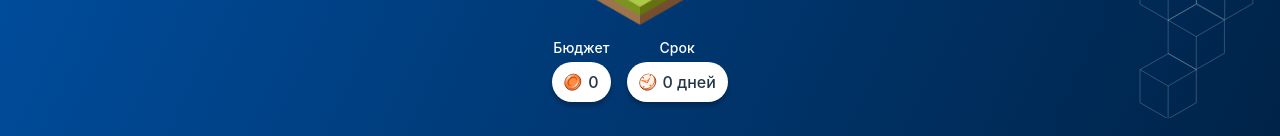
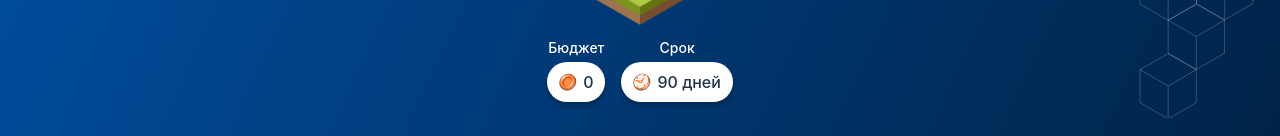
Before and after one commit to gorohovAv/house, a React (Vite) app in the folder house-app/: page /comparison in a window 1280 px wide. Shown: the part 614-750 px from the top of the page. Built offline with nearby package versions, Linux system fonts and the light colour scheme.

Commit message:
условие про 90

```diff
--- a/house-app/src/pages/comparison.tsx
+++ b/house-app/src/pages/comparison.tsx
@@ -76,6 +76,33 @@ const isWallsStageCompleted = (
 
   // Второй этаж готов, если оплачены все дни стен
   return totalDaysPayed >= totalDaysRequired;
+};
+
+// Функция проверки завершенности всех конструкций
+const isAllConstructionsCompleted = (
+  paymentSchedule: PaymentScheduleItem[]
+): boolean => {
+  const constructionTypes = [
+    "Фундамент",
+    "Стены",
+    "Перекрытие",
+    "Крыша",
+    "Двери и Окна",
+    "Благоустройство",
+  ];
+
+  return constructionTypes.every((constructionType) => {
+    const constructionPayments = paymentSchedule.filter(
+      (payment) => payment.construction === constructionType
+    );
+
+    if (constructionPayments.length === 0) return false;
+
+    // Ищем хотя бы один день где daysRequired === daysPayed
+    return constructionPayments.some(
+      (payment) => payment.daysRequired === payment.daysPayed
+    );
+  });
 };
 
 // Функция для создания конфигурации планового домика (из house.tsx)
@@ -490,10 +517,14 @@ const ComparisonPage: React.FC = () => {
     return total + (payment.issued || 0);
   }, 0);
 
-  // Фактическая длительность - количество дней, когда были выданы деньги
-  const actualDuration = factStore.paymentSchedule.filter(
-    (payment) => payment.issued !== null
-  ).length;
+  // Фактическая длительность - если домик недостроен, показываем 90 дней
+  const isConstructionCompleted = isAllConstructionsCompleted(
+    factStore.paymentSchedule
+  );
+  const actualDuration = isConstructionCompleted
+    ? factStore.paymentSchedule.filter((payment) => payment.issued !== null)
+        .length
+    : 90;
 
   // Конфигурация для планируемого дома (по выборам из planStore)
   const getPlannedHouseConfig = (): LayeredImageConfig => {
```
